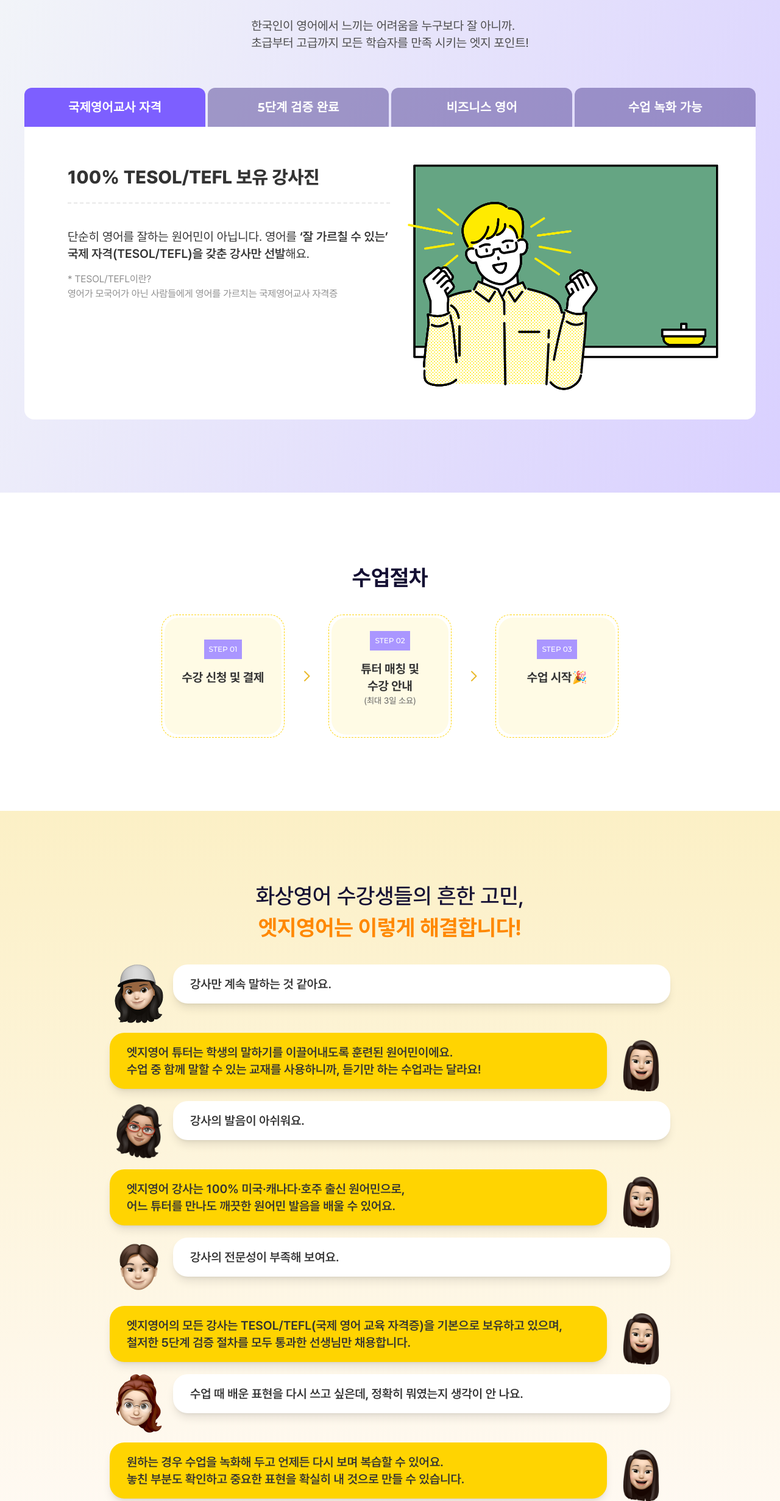
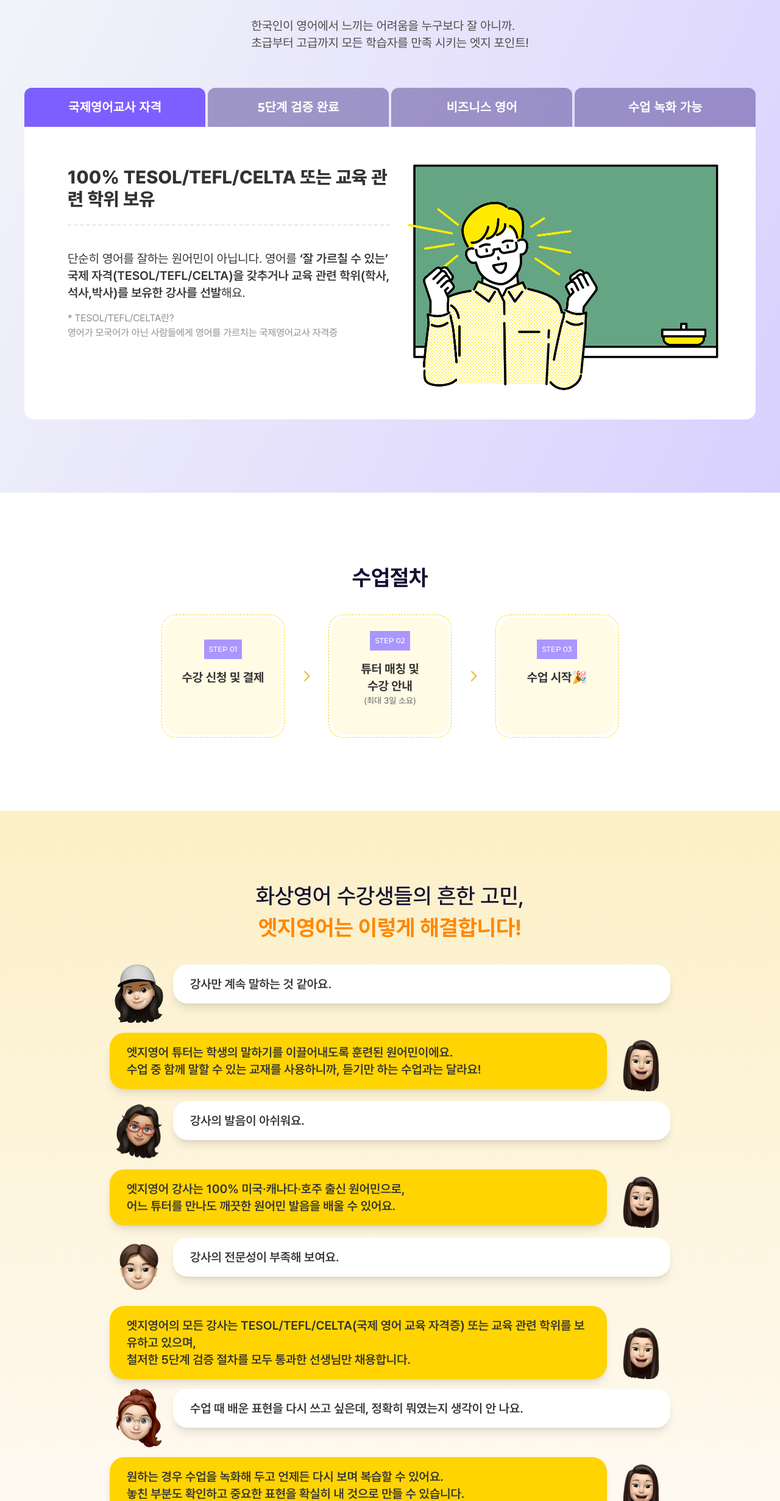
Before and after one commit to gandy818/edge-english, a Next.js app: page / in a window 1280 px wide. Shown: the part 1805-4267 px from the top of the page at 61% size. Built offline with nearby package versions, Linux system fonts and the light colour scheme.

Commit message:
celta,교육관련학위텀추가

```diff
--- a/src/app/page.tsx
+++ b/src/app/page.tsx
@@ -433,7 +433,7 @@ export default function Home() {
             <div className="flex gap-2">
               <div className="chat chat-end flex-1">
                 <div className="chat-bubble rounded-3xl bg-edge-yellow px-7 py-4.5 text-xl font-semibold text-[#333] shadow-lg max-md:text-sm">
-                  엣지영어의 모든 강사는 TESOL/TEFL(국제 영어 교육 자격증)을 기본으로
+                  엣지영어의 모든 강사는 TESOL/TEFL/CELTA(국제 영어 교육 자격증) 또는 교육 관련 학위를
                   보유하고 있으며, <br /> 철저한 5단계 검증 절차를 모두 통과한 선생님만
                   채용합니다.
                 </div>
--- a/src/app/tutors/page.tsx
+++ b/src/app/tutors/page.tsx
@@ -152,7 +152,7 @@ export default function TutorPage() {
             </div>
             <div className="flex flex-grow items-center rounded-lg border bg-white px-10 py-8 text-xl font-medium">
               <img src="/icons/tutor/check.svg" className="mr-[16px]" alt="check" />
-              TESOL/TEFL 국제 영어교육 자격증 보유
+              TESOL/TEFL/CELTA(국제 영어교육 자격증) 또는 교육 관련 학위 보유
             </div>{' '}
             <div className="flex flex-grow items-center rounded-lg border bg-white px-10 py-8 text-xl font-medium">
               <img src="/icons/tutor/check.svg" className="mr-[16px]" alt="check" />
@@ -186,7 +186,7 @@ export default function TutorPage() {
             </div>
             <div className="flex flex-grow items-center rounded-lg border bg-white px-4 py-6 text-lg font-medium">
               <img src="/icons/tutor/check.svg" className="mr-2 h-6 w-6" alt="check" />
-              TESOL/TEFL 국제 영어교육 자격증 보유
+              TESOL/TEFL/CELTA 국제 영어교육 자격증 또는 교육 관련 학위 보유
             </div>{' '}
             <div className="flex flex-grow items-center rounded-lg border bg-white px-4 py-6 text-lg font-medium">
               <img src="/icons/tutor/check.svg" className="mr-2 h-6 w-6" alt="check" />
--- a/src/components/main/DetailPointTab.tsx
+++ b/src/components/main/DetailPointTab.tsx
@@ -8,11 +8,11 @@ const EDGE_DETAILS = [
     subTitle: '국제영어교사 자격',
     title: (
       <>
-        100% TESOL/TEFL
+        100% TESOL/TEFL/CELTA 또는 교육 관련 학위
         <span className="md:hidden">
           <br />
         </span>{' '}
-        보유 강사진
+        보유
       </>
     ),
     contents: (
@@ -20,12 +20,12 @@ const EDGE_DETAILS = [
         <p className="text-xl max-md:text-base">
           단순히 영어를 잘하는 원어민이 아닙니다. 영어를{' '}
           <span className="font-semibold">
-            ‘잘 가르칠 수 있는’ 국제 자격(TESOL/TEFL)을 갖춘 강사만 선발
+            ‘잘 가르칠 수 있는’ 국제 자격(TESOL/TEFL/CELTA)을 갖추거나 교육 관련 학위(학사,석사,박사)를 보유한 강사를 선발
           </span>
           해요.
         </p>
         <p className="mt-4 text-[#8E8E8E] max-md:mt-2 max-md:text-xs">
-          * TESOL/TEFL이란? <br /> 영어가 모국어가 아닌 사람들에게 영어를 가르치는
+          * TESOL/TEFL/CELTA란? <br /> 영어가 모국어가 아닌 사람들에게 영어를 가르치는
           국제영어교사 자격증
         </p>
       </>
--- a/src/data/faqs.json
+++ b/src/data/faqs.json
@@ -75,7 +75,7 @@
     "index": 12,
     "type": ["기타"],
     "question": "원어민 선생님이 맞나요?",
-    "answer": "엣지영어는 영어를 모국어로 하는 북미권(미국/캐나다)·호주 원어민 튜터만 100% 채용합니다. 모든 튜터는 TESOL/TEFL 자격증 또는 교육학 관련 학위(학사/석사)를 갖춘 검증된 원어민 강사입니다."
+    "answer": "엣지영어는 영어를 모국어로 하는 북미권(미국/캐나다)·호주 원어민 튜터만 100% 채용합니다. 모든 튜터는 TESOL/TEFL/CELTA 자격증 또는 교육학 관련 학위(학사/석사)를 갖춘 검증된 원어민 강사입니다."
   },
   {
     "index": 13,
```
